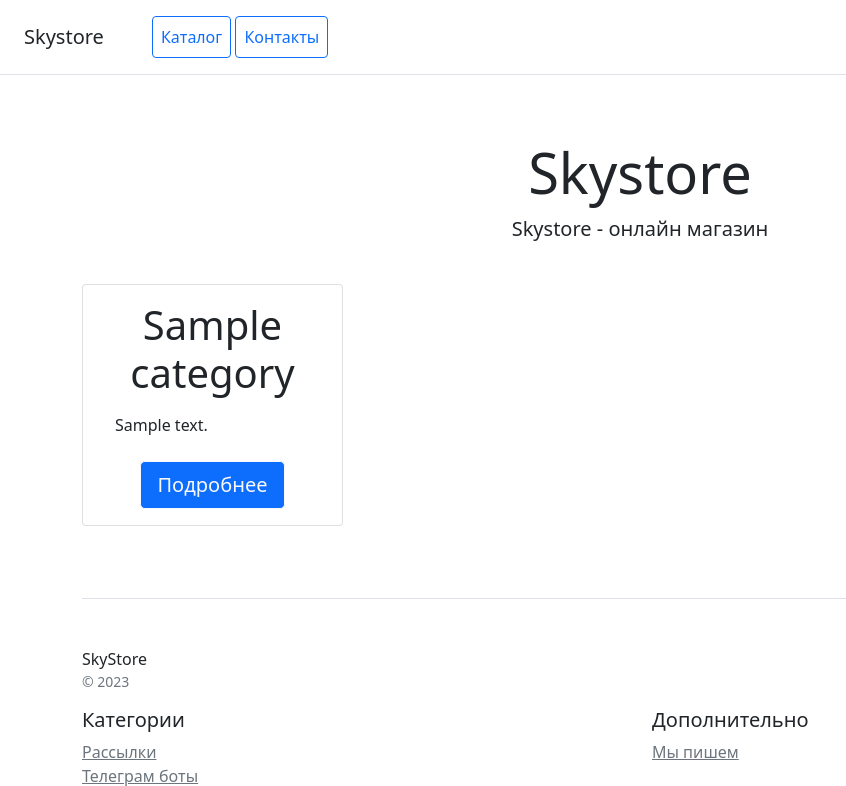
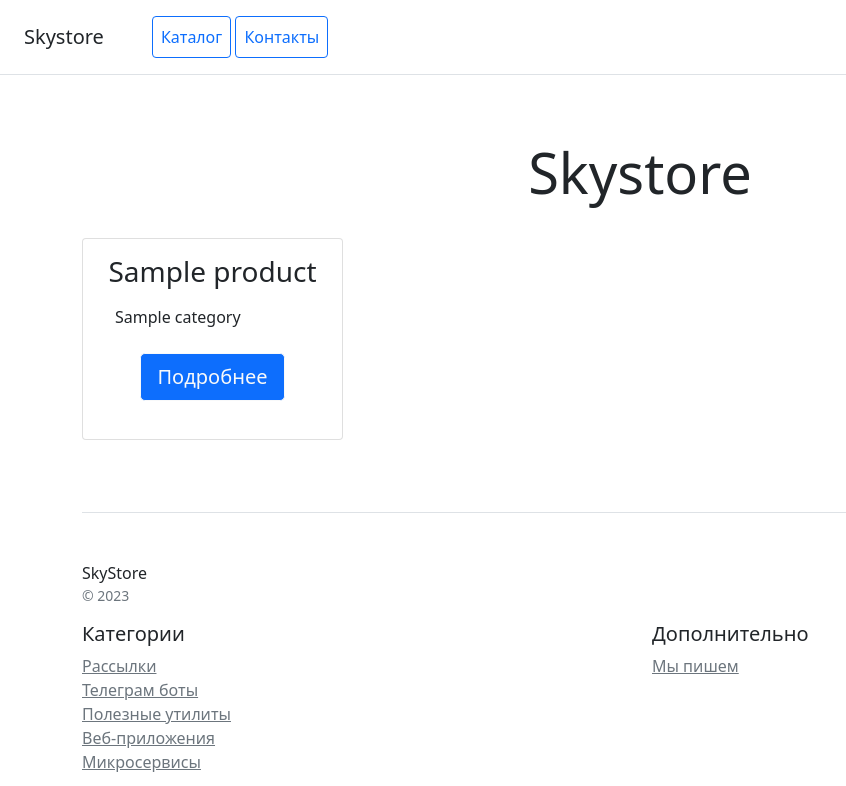
Before and after one commit to alerono02/online_store, a Django app: page / in a window 1280 px wide. Shown: the top 786 px of the page, without its empty margins (0-846 px from the left). Run offline with Django 4.2, Linux system fonts and the light colour scheme; tables that the repository leaves empty hold one stand-in row (values such as "Sample post"); parts of the project's set-up code (start-up, migrations or seed data) failed here and were passed over; some libraries are stand-ins or nearby versions.

Commit message:
add product_details for each product

```diff
--- a/catalog/templates/catalog/base.html
+++ b/catalog/templates/catalog/base.html
@@ -4,26 +4,14 @@
 <head>
     <meta charset="utf-8">
     <meta name="viewport" content="width=device-width, initial-scale=1">
-    <title>Контакты</title>
+    <title>{{ title }}</title>
     <link href="{% static 'css/bootstrap.min.css' %}" rel="stylesheet">
 </head>
 <body>
-<div class="d-flex flex-column flex-md-row align-items-center p-3 px-md-4 mb-3 bg-white border-bottom box-shadow">
-    <h5 class="my-0 mr-md-auto font-weight-normal">Skystore</h5>
-    <nav class="ms-5">
-        <a class="p-2 btn btn-outline-primary" href="/">Каталог</a>
-        <a class="p-2 btn btn-outline-primary" href="/contacts/">Контакты</a>
-    </nav>
-</div>
+{% include 'catalog/includes/inc_title.html'%}
 
-<div class="pricing-header px-3 py-3 pt-md-5 pb-md-4 mx-auto text-center">
-    <h1 class="display-4">Контакты</h1>
-</div>
-
-<div class="container">
         {% block content %}
         {% endblock %}
-</div>
 
 <script src="{% static 'js/bootstrap.bundle.min.js' %}"></script>
 </body>
--- a/catalog/templates/catalog/contacts.html
+++ b/catalog/templates/catalog/contacts.html
@@ -1,6 +1,11 @@
 {% extends 'catalog/base.html' %}
 
 {% block content%}
+<div class="pricing-header px-3 py-3 pt-md-5 pb-md-4 mx-auto text-center">
+    <h1 class="display-4">Контакты</h1>
+</div>
+
+<div class="container">
     <div class="row text-start">
         <div class="col-lg-9 col-md-6 col-sm-12">
             <div class="card mb-4 box-shadow">
@@ -87,4 +92,5 @@
             </div>
         </div>
     </footer>
+</div>
 {% endblock %}
--- /dev/null
+++ b/catalog/templates/catalog/includes/inc_title.html
@@ -0,0 +1,7 @@
+<div class="d-flex flex-column flex-md-row align-items-center p-3 px-md-4 mb-3 bg-white border-bottom box-shadow">
+    <h5 class="my-0 mr-md-auto font-weight-normal">Skystore</h5>
+    <nav class="ms-5">
+        <a class="p-2 btn btn-outline-primary" href="{% url 'catalog:index'%}">Каталог</a>
+        <a class="p-2 btn btn-outline-primary" href="{% url 'catalog:contacts'%}">Контакты</a>
+    </nav>
+</div>
--- a/catalog/templates/catalog/main.html
+++ b/catalog/templates/catalog/index.html
@@ -1,40 +1,26 @@
-{% load static %}
-<!doctype html>
-<html lang="en">
-<head>
-    <meta charset="utf-8">
-    <meta name="viewport" content="width=device-width, initial-scale=1">
-    <title>Каталог</title>
-    <link href="{% static '/css/bootstrap.min.css' %}" rel="stylesheet">
-</head>
-<body>
-<div class="d-flex flex-column flex-md-row align-items-center p-3 px-md-4 mb-3 bg-white border-bottom box-shadow">
-    <h5 class="my-0 mr-md-auto font-weight-normal">Skystore</h5>
-    <nav class="ms-5">
-        <a class="p-2 btn btn-outline-primary" href="/">Каталог</a>
-        <a class="p-2 btn btn-outline-primary" href="/contacts/">Контакты</a>
-    </nav>
-</div>
+{% extends 'catalog/base.html' %}
+
+{% block content%}
+
 
 <div class="pricing-header px-3 py-3 pt-md-5 pb-md-4 mx-auto text-center">
     <h1 class="display-4">Skystore</h1>
-    <p class="lead">Skystore - онлайн магазин </p>
 </div>
 
 <div class="container">
     <div class="row text-center">
         {% for object in object_list %}
-            <div class="col-3">
-                <div class="card mb-4 box-shadow">
-                    <div class="card-body" style="min-height: 240px" >
-                        <h1 class="card-title pricing-card-title">{{object}}</h1>
-                        <ul class="list-unstyled mt-3 mb-4 text-start m-3">
-                            <p>{{object.description}}</p>
-                        </ul>
-                        <a type="button" class="btn btn-lg btn-primary btn-block btn-outline-light">Подробнее</a>
-                    </div>
+        <div class="col-3">
+            <div class="card mb-4 box-shadow">
+                <div class="card-body" style="min-height: 200px">
+                    <h3 class="card-title pricing-card-title">{{object}}</h3>
+                    <ul class="list-unstyled mt-3 mb-4 text-start m-3">
+                        <p>{{object.category}}</p>
+                    </ul>
+                    <a href="{%url 'catalog:product_detail' object.pk%}" type="button" class="btn btn-lg btn-primary btn-block btn-outline-light">Подробнее</a>
                 </div>
             </div>
+        </div>
         {% endfor %}
     </div>
 
@@ -68,8 +54,5 @@
             </div>
         </div>
     </footer>
-</div>
-
-<script src="{% static 'js/bootstrap.bundle.min.js' %}"></script>
-</body>
-</html>
+</div>>
+{% endblock %}
--- a/catalog/urls.py
+++ b/catalog/urls.py
@@ -1,9 +1,12 @@
 from django.urls import path
-from django.conf import settings
-from django.conf.urls.static import static
-from catalog.views import index, contacts
+
+from catalog.views import index, contacts, ProductDetailView
+from catalog.apps import MainConfig
+
+app_name = MainConfig.name
 
 urlpatterns = [
-    path('', index),
-    path('contacts/', contacts),
-] + static(settings.MEDIA_URL, document_root=settings.MEDIA_ROOT)
+    path('', index, name='index'),
+    path('contacts/', contacts, name='contacts'),
+    path('view/<int:pk>/', ProductDetailView.as_view(), name='product_detail'),
+]
--- a/catalog/views.py
+++ b/catalog/views.py
@@ -1,19 +1,31 @@
 from django.shortcuts import render
-from catalog.models import Category
+from catalog.models import Product
+from django.views.generic import TemplateView, ListView, CreateView, UpdateView, DetailView, DeleteView
+
 
 # Create your views here.
 def index(request):
-    category_list = Category.objects.all()
+    product_list = Product.objects.all()
     context = {
-        'object_list': category_list
+        'object_list': product_list,
+        'title': 'Главная'
     }
-    return render(request, 'catalog/main.html', context)
+    return render(request, 'catalog/index.html', context)
 
 
 def contacts(request):
     if request.method == 'POST':
         name = request.POST.get('name')
-        name = request.POST.get('phone')
-        name = request.POST.get('message')
-        print(f'{name} ({phone})')
-    return render(request, 'catalog/contacts.html')
+        phone = request.POST.get('phone')
+        text = request.POST.get('message')
+        print(f'{name} ({phone}): {text}')
+
+    context = {
+        'title': 'Контакты'
+    }
+
+    return render(request, 'catalog/contacts.html', context)
+
+class ProductDetailView(DetailView):
+    """Контроллер просмотра отдельного продукта"""
+    model = Product
--- a/config/urls.py
+++ b/config/urls.py
@@ -1,8 +1,9 @@
+from django.urls import path, include
+from django.conf import settings
+from django.conf.urls.static import static
 from django.contrib import admin
-from django.urls import path, include
 
 urlpatterns = [
     path('admin/', admin.site.urls),
-    path('', include('catalog.urls')),
-    path('contacts/', include('catalog.urls'))
-]
+    path('', include('catalog.urls', namespace='catalog')),
+] + static(settings.MEDIA_URL, document_root=settings.MEDIA_ROOT)
```
Also changed, not shown: catalog/templates/catalog/product_detail.html (added, +37 -0 lines). Lines whose indentation alone changed are shown as unchanged.
